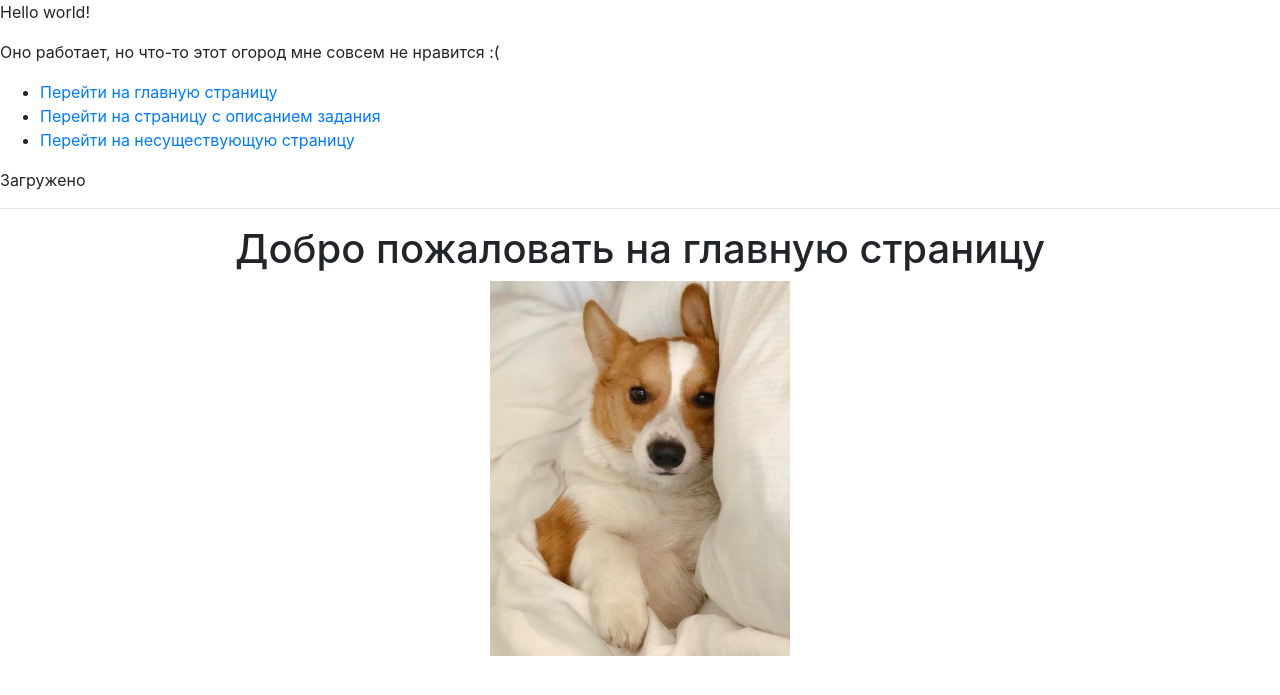
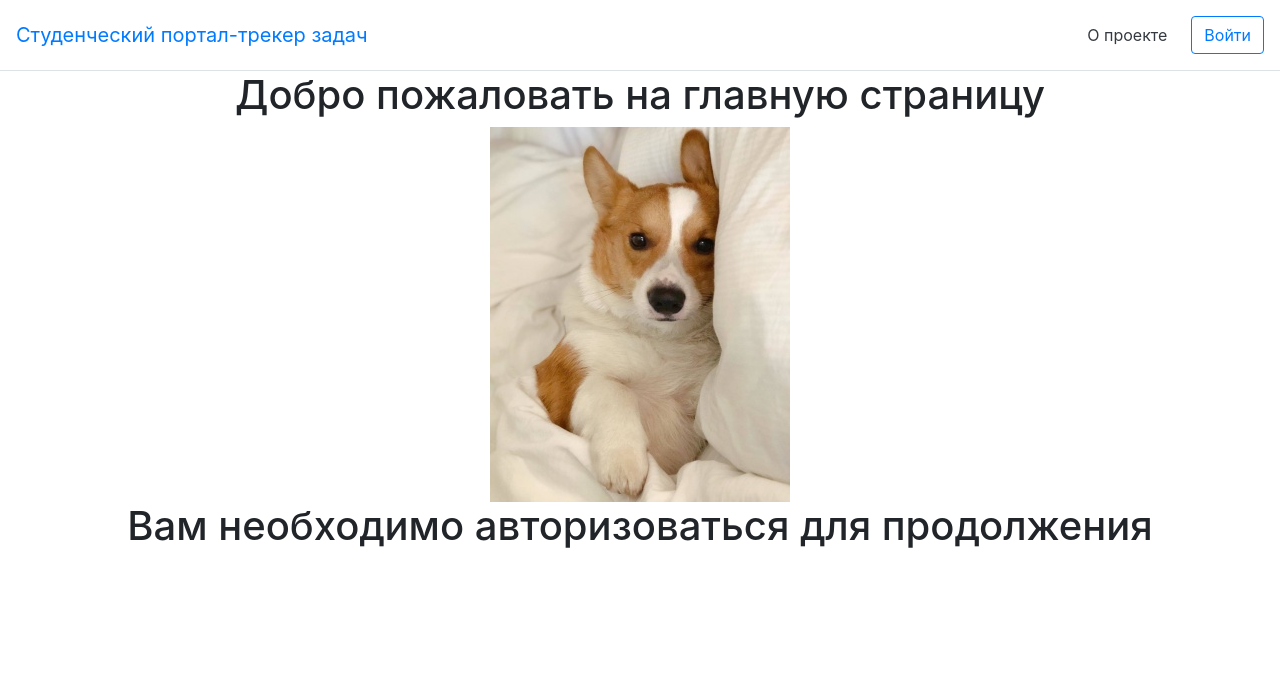
Before and after one commit to kasideEnsea/CheckList, a PHP site: page / in a window 1280 px wide. Shown: the top 695 px of the page. Run offline with PHP 8.4, Linux system fonts and the light colour scheme.

Commit message:
Added some kind of design and fake login

```diff
--- a/index.html
+++ /dev/null
@@ -1,23 +0,0 @@
-<!DOCTYPE html>
-<html lang="en">
-<head>
-    <meta charset="UTF-8">
-    <title>Hello world</title>
-    <link rel="stylesheet" href="https://stackpath.bootstrapcdn.com/bootstrap/4.5.0/css/bootstrap.min.css"
-          integrity="sha384-9aIt2nRpC12Uk9gS9baDl411NQApFmC26EwAOH8WgZl5MYYxFfc+NcPb1dKGj7Sk" crossorigin="anonymous">
-</head>
-<body>
-<p>Hello world!</p>
-<p>Оно работает, но что-то этот огород мне совсем не нравится :(</p>
-<ul>
-    <li><a href="/">Перейти на главную страницу</a></li>
-    <li><a href="/task">Перейти на страницу с описанием задания</a></li>
-    <li><a href="/noexists">Перейти на несуществующую страницу</a></li>
-</ul>
-<div id="status">Тут будет показано состояние загрузки документа</div>
-<hr/>
-<div id="content" class="m-0"></div>
-<script src="/load.js">
-</script>
-</body>
-</html>
--- /dev/null
+++ b/index.php
@@ -0,0 +1,15 @@
+<!DOCTYPE html>
+<html lang="ru">
+<head>
+    <meta charset="UTF-8">
+    <title>Hello world</title>
+    <link rel="stylesheet" href="https://stackpath.bootstrapcdn.com/bootstrap/4.5.0/css/bootstrap.min.css"
+          integrity="sha384-9aIt2nRpC12Uk9gS9baDl411NQApFmC26EwAOH8WgZl5MYYxFfc+NcPb1dKGj7Sk" crossorigin="anonymous"
+</head>
+<body>
+<?php include ('layout/header.html') ?>
+<div id="content" class="m-0"></div>
+<script src="/load.js">
+</script>
+</body>
+</html>
--- /dev/null
+++ b/layout/header.html
@@ -0,0 +1,37 @@
+<div id="header">
+    <div class="d-flex flex-column flex-md-row align-items-center p-3 bg-white border-bottom box-shadow"
+         id="guestHeader">
+        <a class="h5 my-0 mr-md-auto font-weight-normal" href="/">Студенческий портал-трекер задач</a>
+        <nav class="my-2 my-md-0 mr-md-3">
+            <a class="p-2 text-dark" href="/about">О проекте</a>
+        </nav>
+        <a class="btn btn-outline-primary" href="/fakelogin?set">Войти</a>
+    </div>
+    <div class="d-flex flex-column flex-md-row align-items-center p-3 bg-white border-bottom box-shadow"
+         id="userHeader">
+        <a class="h5 my-0 mr-md-auto font-weight-normal" href="/">Студенческий портал-трекер задач</a>
+        <nav class="my-2 my-md-0 mr-md-3">
+            <a class="p-2 text-dark" href="/feed">Лента</a>
+            <a class="p-2 text-dark" href="/tasks">Задачи</a>
+            <a class="p-2 text-dark" href="/profile">Профиль</a>
+        </nav>
+        <a class="btn btn-outline-primary" href="/fakelogin?unset">Выйти</a>
+    </div>
+    <script>
+        let guestHeader = document.getElementById("guestHeader");
+        let userHeader = document.getElementById("userHeader");
+
+        function updateHeader() {
+            if (document.cookie.indexOf("PHPSESSID") < 0) {
+                //Using !important to override Bootstrap styles
+                userHeader.setAttribute("style", "display: none !important");
+                guestHeader.setAttribute("style", "");
+            } else {
+                guestHeader.setAttribute("style", "display: none !important");
+                userHeader.setAttribute("style", "");
+            }
+        }
+
+        updateHeader();
+    </script>
+</div>
--- a/load.js
+++ b/load.js
@@ -1,4 +1,3 @@
-const status = document.getElementById("status");
 const content = document.getElementById("content");
 
 //Заменяет текущий заголовок на новый из загруженного фразмента
@@ -13,19 +12,17 @@ function applyTitle() {
 
 //Загрузка и подстановка загруженных страниц
 function loadView(page) {
-    status.innerText = "Загрузка...";
     const url = document.location.origin + page;
     fetch("/view" + page)
         .then(value => value.text())
         .then(text => {
-            status.innerText = "Загружено";
             content.innerHTML = text;
             const title = applyTitle();
             nodeScriptReplace(content);
             processLocalLinks(content);
+            updateHeader();
             history.replaceState(page, title, url)
         }).catch(reason => {
-        status.innerText = "Произошла ошибка при загрузке данных";
         console.error(reason);
     });
     return false;
@@ -59,7 +56,7 @@ function processLocalLinks(node) {
         if (links[i].origin === document.location.origin) {
             links[i].addEventListener("click", ev => {
                 ev.preventDefault();
-                loadView(links[i].pathname);
+                loadView(links[i].pathname + links[i].search);
             });
         }
     }
--- a/view/index.php
+++ b/view/index.php
@@ -1,4 +1,15 @@
 <div class="text-center">
     <h1>Добро пожаловать на главную страницу</h1>
     <img class="mx-auto" src="/images/corgi.jpg" alt="corgi"/>
+    <?php
+    if (!array_key_exists("PHPSESSID", $_COOKIE))
+        echo
+        <<<EOD
+    <h1>Вам необходимо авторизоваться для продолжения</h1>
+EOD;
+    else echo
+    <<<EOD
+    <h1>Ура, вы авторизованы!!!!</h1>
+EOD;
+    ?>
 </div>
```
Also changed, not shown: view/fakelogin.php (added, +18 -0 lines), .htaccess, view/about.php (renamed from view/task.php).
